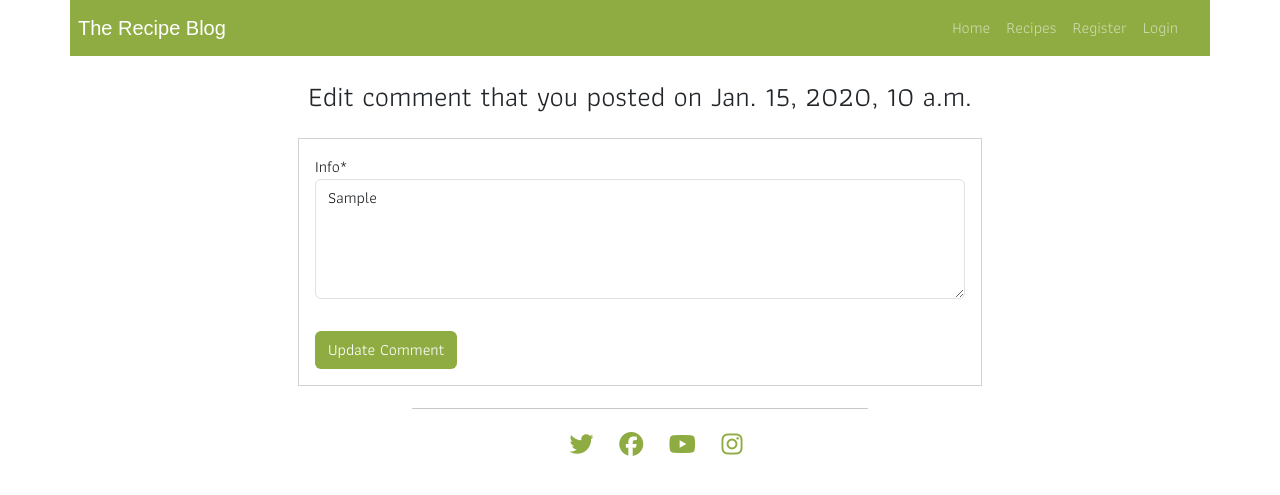
After one commit to kpsdev1/The-Recipe-Blog, a Django app: page /edit_comment/1 in a window 1280 px wide. The commit adds this page. Shown: the top 495 px of the page. Run offline with Django 3.2, Linux system fonts and the light colour scheme; tables that the repository leaves empty hold one stand-in row (values such as "Sample post"); some libraries are stand-ins or nearby versions; some web fonts are replaced.

Commit message:
adding edit comment functionality

```diff
--- a/meals/urls.py
+++ b/meals/urls.py
@@ -7,6 +7,6 @@ urlpatterns = [
     path('', home, name='home'),
     path('recipes/', views.RecipeList.as_view(), name='recipes'),
     path('<slug:slug>/', views.RecipeDetails.as_view(), name='recipe_details'),
-    path('delete_comment/<comment_id>', views.delete_comment, name='delete_comment')
-
+    path('delete_comment/<comment_id>', views.delete_comment, name='delete_comment'),
+    path('edit_comment/<comment_id>', views.edit_comment, name='edit_comment'),
 ]
--- a/meals/views.py
+++ b/meals/views.py
@@ -69,4 +69,20 @@ class RecipeDetails(View):
 def delete_comment(request, comment_id):
     comment = Comment.objects.get(pk=comment_id)
     comment.delete()
-    return HttpResponseRedirect (reverse('recipe_details', args=[comment.recipe.slug]))
+    return HttpResponseRedirect(reverse('recipe_details', args=[comment.recipe.slug]))
+
+
+def edit_comment(request, comment_id):
+    comment = Comment.objects.get(pk=comment_id)
+    form = CommentForm(request.POST or None, instance=comment)
+    if form.is_valid():
+        form.save()
+        return HttpResponseRedirect(reverse('recipe_details', args=[comment.recipe.slug]))
+    return render(
+        request,
+        "edit_comment.html",
+        {
+            "comment": comment,
+            "form": form
+        },
+    )
--- a/static/css/style.css
+++ b/static/css/style.css
@@ -92,6 +92,7 @@ h4 {
     text-decoration: none;
     color: #9e0606;
     font-weight: bold;
+
     position: absolute;
     top: 0;
     right: 10px;
@@ -109,6 +110,12 @@ h4 {
     font-weight:100;
 }
 
+.edit-comment {
+    position: absolute;
+    top: 6px;
+    right: 40px;
+    font-size: .8em;
+}
 
 
 
--- /dev/null
+++ b/templates/edit_comment.html
@@ -0,0 +1,24 @@
+{% extends 'base.html' %}
+{% load static %}
+{% load crispy_forms_tags %}
+{% block content %}
+
+<h3 class="text-center mt-4">Edit comment that you posted on {{ comment.date_added }}</h3>
+<div class="row mt-4">
+    <div class="col-12">
+        <div class="card post_comment">
+            <div class="card-body">
+                <form method="post">
+                    {{ form | crispy }}
+                    <br>
+                    {% csrf_token %}
+                    <button type="submit" class="btn btn-green mt-2">Update Comment</button>
+
+                </form>
+            </div>
+        </div>
+    </div>
+</div>
+
+
+{% endblock %}
--- a/templates/recipe_details.html
+++ b/templates/recipe_details.html
@@ -36,6 +36,7 @@
 
                     {% if user.is_authenticated and user.username == comment.name %}
                     <a href="{% url 'delete_comment' comment.id %}" class="delete-comment">X <span>Delete</span></a>
+                    <a href="{% url 'edit_comment' comment.id %}" class=""><i class="fa fa-pencil edit-comment"></i></a>
                     {% endif %}
                 </div>
 
```
